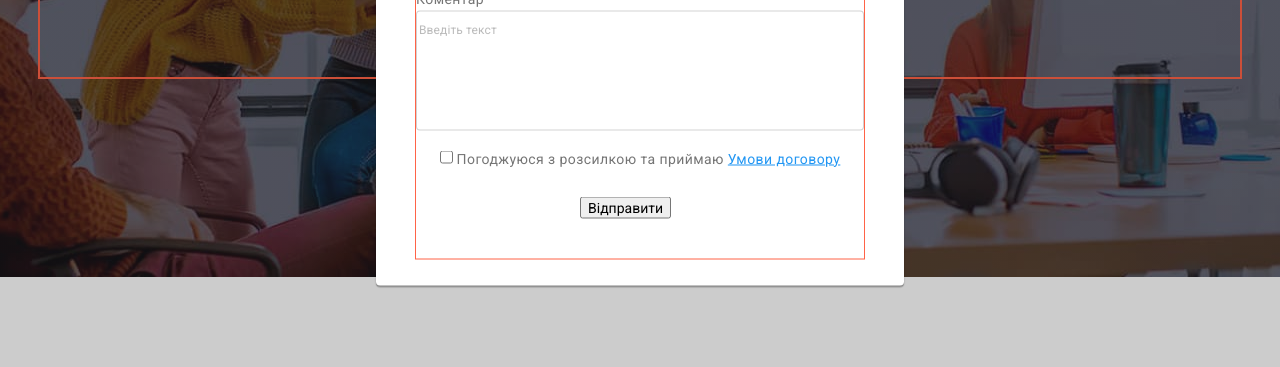
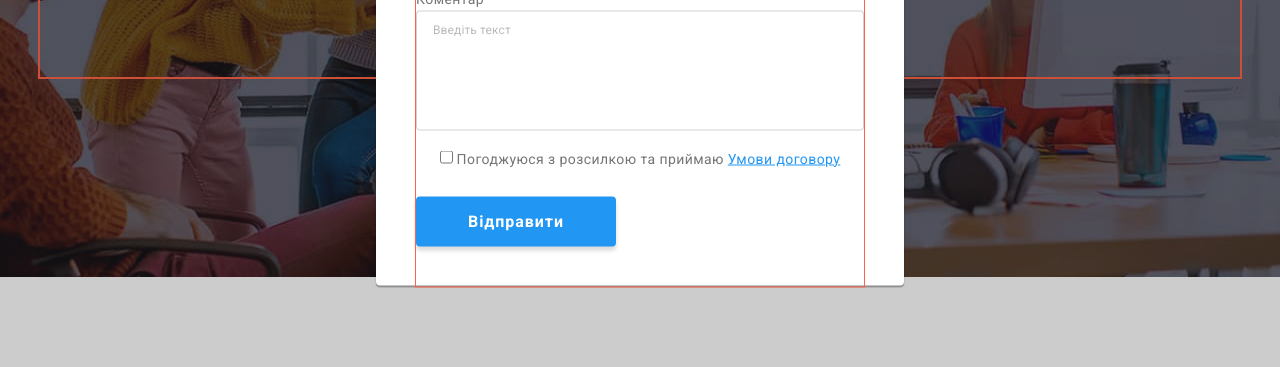
Before and after one commit to ArtemGR1987/goit-markup-hw-06, a plain HTML site: page index.html in a window 1280 px wide. Both pictures are taken after a click on the button "Заказать услугу". Shown: the part 405-772 px from the top of the page. Drawn offline with nearby package versions, Linux system fonts and the light colour scheme.

Commit message:
Update styles.css

```diff
--- a/css/styles.css
+++ b/css/styles.css
@@ -360,6 +360,8 @@ textarea {
 
 .box-size {
   height: 120px;
+
+  padding: 12px 16px;
 }
 
 .chekbox-bottom {
@@ -373,8 +375,26 @@ textarea {
 
 .button-submit {
   margin-bottom: 40px;
-  margin-left: 164px;
-  margin-right: 164px;
+
+
+  align-items: center;
+  text-align: center;
+  letter-spacing: 0.06em;
+
+  font-weight: 700;
+  font-size: 16px;
+  line-height: 30px;
+  color: #FFFFFF;
+
+  width: 200px;
+  height: 50px;
+
+  background-color: #2196F3;
+  box-shadow: 0px 4px 4px rgba(0, 0, 0, 0.15);
+  border-radius: 4px;
+
+  border: none;
+
 
 }
 
@@ -414,6 +434,10 @@ textarea {
   color: rgba(33, 150, 243, 1)
 }
 
+.chekbox-bottom input[type='checkbox'] {
+
+
+}
 
 
 /* Наши преимущества */
```
